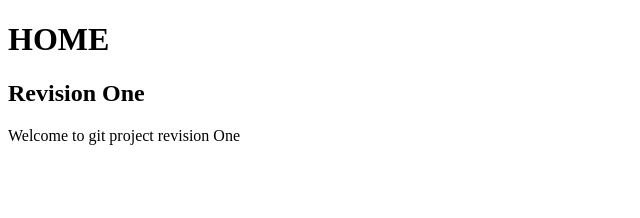
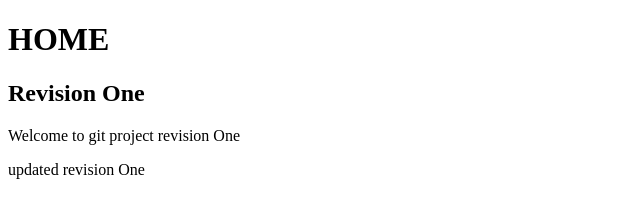
Before and after one commit to nanvitha/learn_git, a plain HTML site: page index.html in a window 1280 px wide. Shown: the whole page, without its empty margins (0-640 px from the left). Drawn offline with Linux system fonts and the light colour scheme.

Commit message:
revision two

```diff
--- a/index.html
+++ b/index.html
@@ -8,5 +8,6 @@
 		<h1>HOME</h1>
 		<h2>Revision One</h2>
 		<p>Welcome to git project revision One</p>
+		<p>updated revision One</p>
 	</body>
 </html>
```
